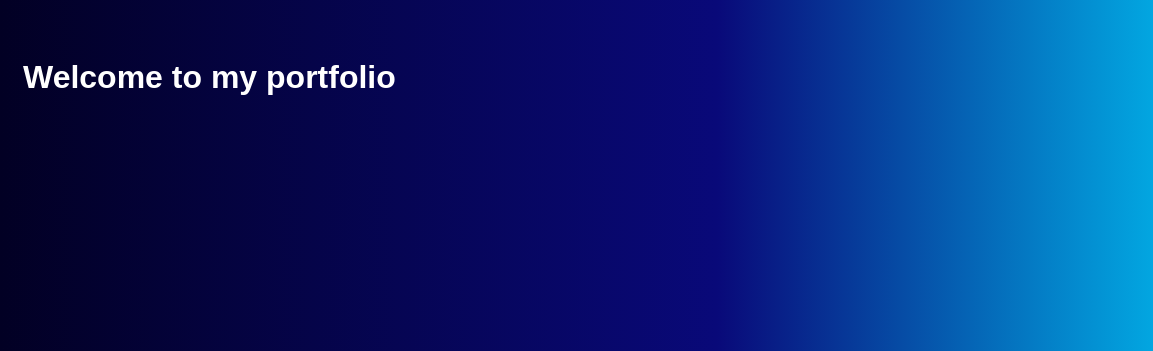
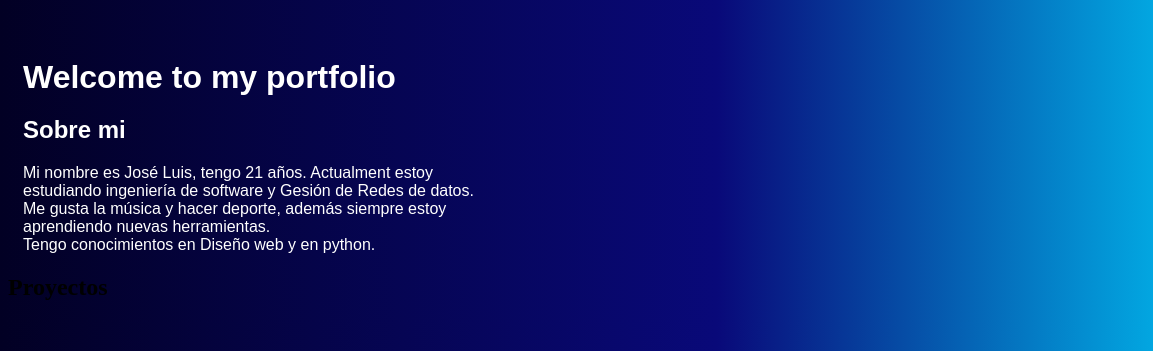
Before and after one commit to Jossi10x/Jossi10x.github.io, a plain HTML site: page index.html in a window 1280 px wide. Shown: the top 351 px of the page, 0-1153 px from the left. Drawn offline with Linux system fonts and the light colour scheme.

Commit message:
Una vez más

```diff
--- a/index.html
+++ b/index.html
@@ -16,6 +16,17 @@
     </div>
 </header>
 <body>
-
+    <section>
+        <div class="sobre-mi">
+            <h2>Sobre mi</h2>
+            <p>Mi nombre es José Luis, tengo 21 años. Actualment estoy <br> estudiando ingeniería de software y Gesión de Redes de datos.
+            <br>Me gusta la música y hacer deporte, además siempre estoy <br>aprendiendo nuevas herramientas. <br>
+            Tengo conocimientos en Diseño web y en python.</p>
+        </div>
+    </section>
+    <section>
+        <div class="proyectos">
+            <h2>Proyectos</h2>
+    </section>
 </body>
 </html>
--- a/styles/styles.css
+++ b/styles/styles.css
@@ -1,3 +1,8 @@
+body {
+    background: #020024;
+background: linear-gradient(90deg, rgba(2, 0, 36, 1) 0%, rgba(9, 9, 121, 1) 56%, rgba(0, 212, 255, 1) 100%);
+}
+
 .avatar img {
     display: flex;
     float: right;
@@ -9,15 +14,15 @@
 }
 
 .tittle h1 {
-    display: flex;
-    float: left;
     margin: 15px;
     left: 90%;
     font-family: 'Arial', sans-serif;
     color: #ffffff;
 }
 
-body {
-    background: #020024;
-background: linear-gradient(90deg, rgba(2, 0, 36, 1) 0%, rgba(9, 9, 121, 1) 56%, rgba(0, 212, 255, 1) 100%);
+.sobre-mi {
+    font-family: 'Arial', sans-serif;
+    color: #ffffff;
+    margin: 15px;
+    left: 90%;
 }
```
